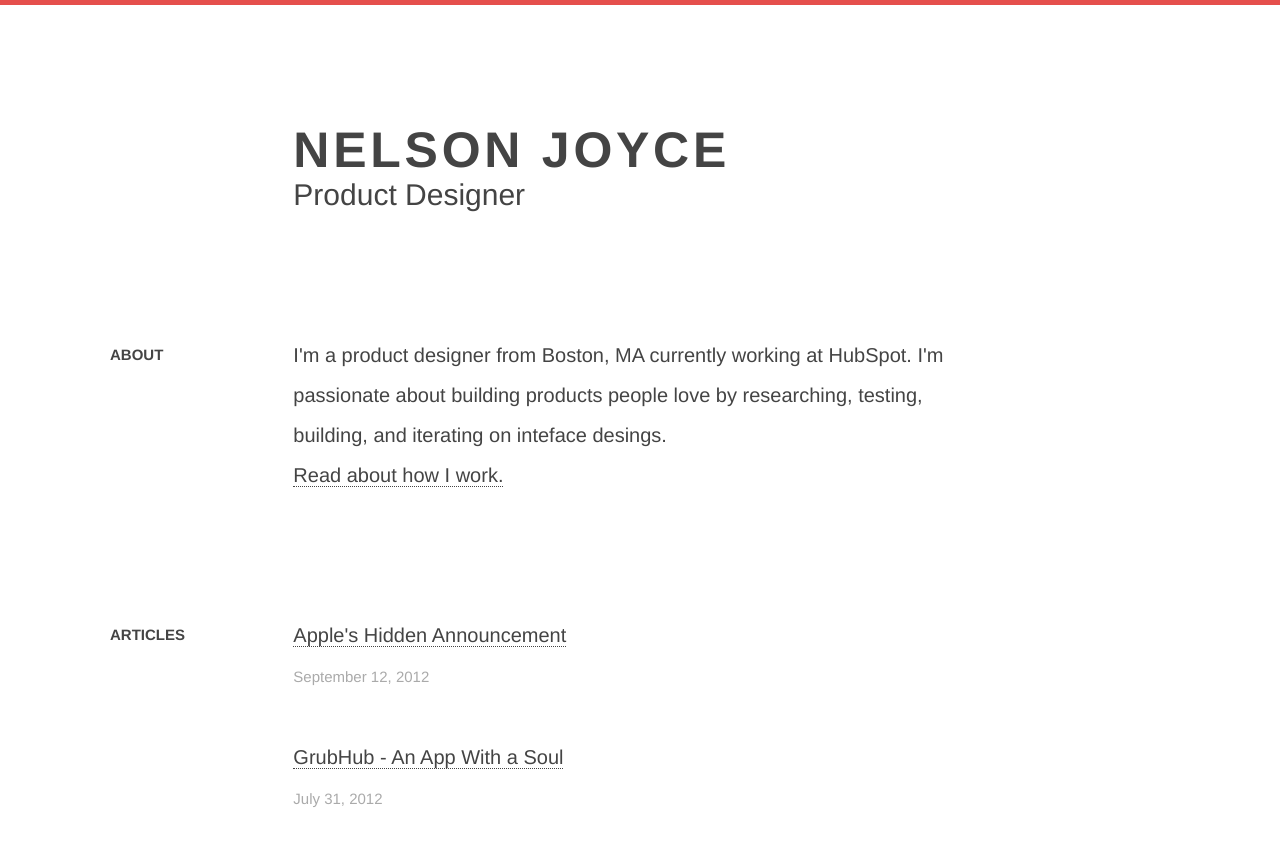
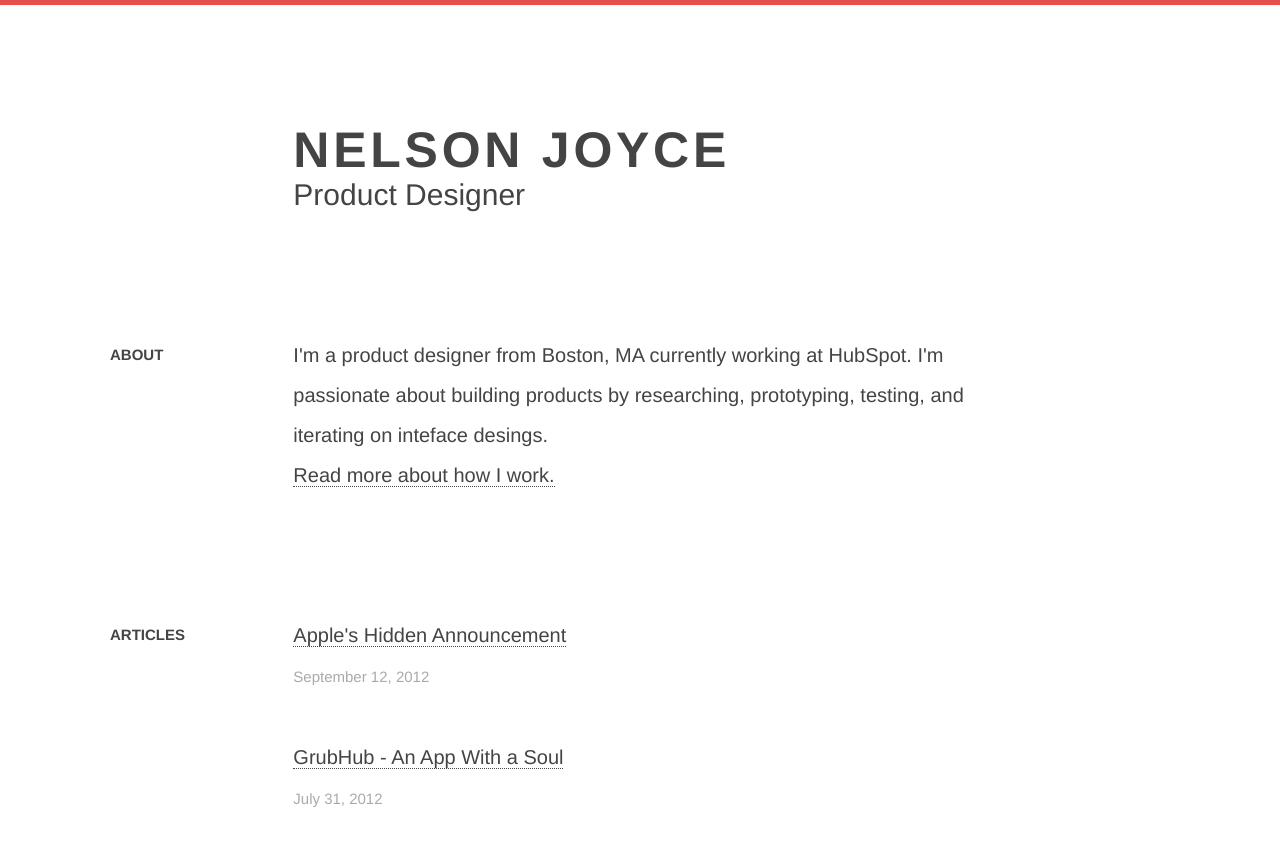
Before and after one commit to gnelsonj/gnelsonj.github.com, a Jekyll site: the page built from index.html, in a window 1280 px wide and 900 px high. Shown: the top 846 px of the window. Built offline with Jekyll 4.4.1, drawn with Linux system fonts in a browser that asks for light colours.

Commit message:
fixing a dead link and adjusting copy.

```diff
--- a/index.html
+++ b/index.html
@@ -8,8 +8,8 @@
 </header>
 <section class="row">
     <h3 class="span1">About</h3>
-    <p class="span4 no-pad">I'm a product designer from Boston, MA currently working at HubSpot. I'm passionate about building products people love by researching, testing, building, and iterating on inteface desings.<br>
-    <a href="/about.html">Read about how I work.</a>
+    <p class="span4 no-pad">I'm a product designer from Boston, MA currently working at HubSpot. I'm passionate about building products by researching, prototyping, testing, and iterating on inteface desings.<br>
+    <a href="/work.html">Read more about how I work.</a>
     </p>
 </section>
 <section id="blog-list" class="row">
```
